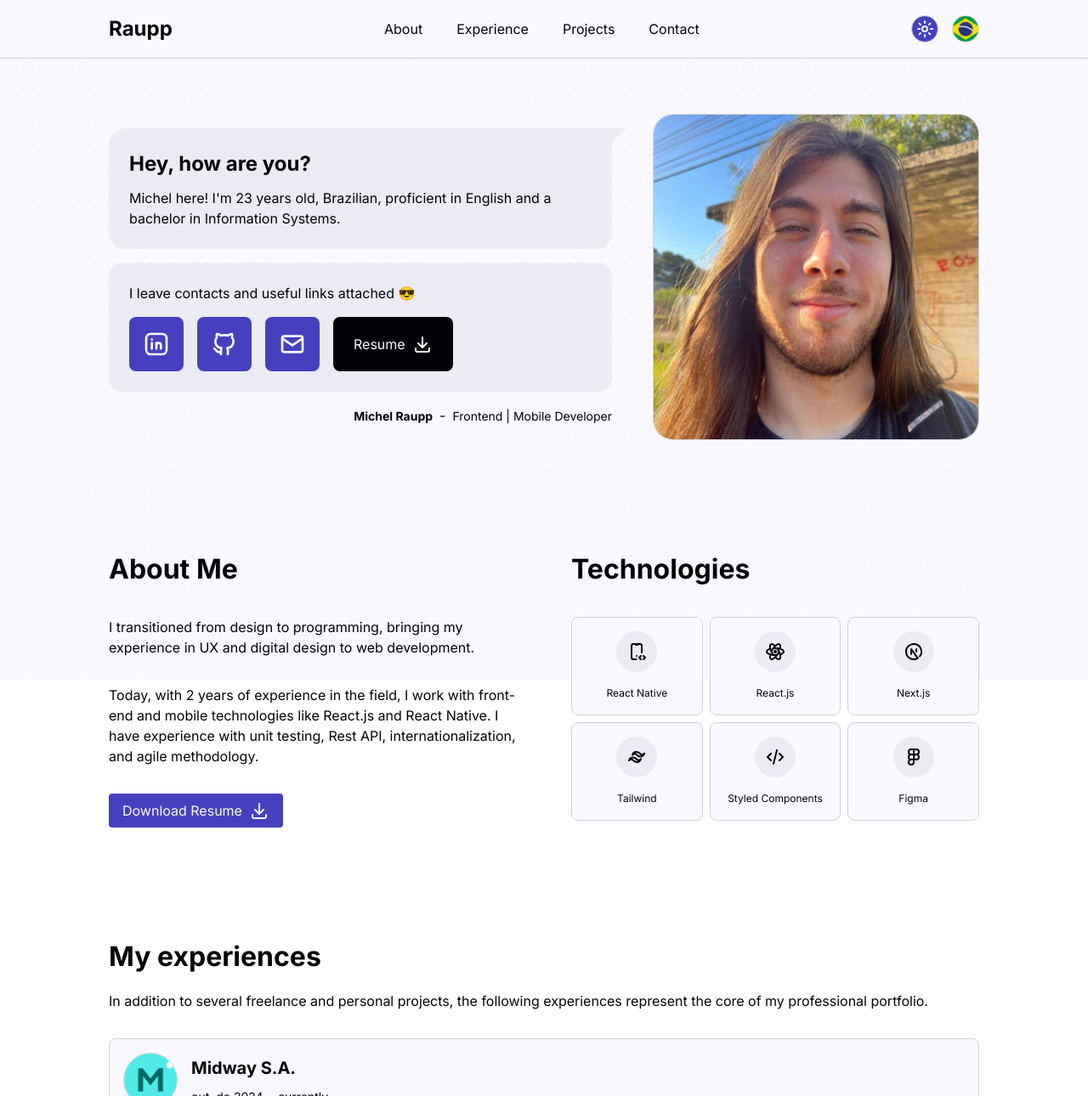
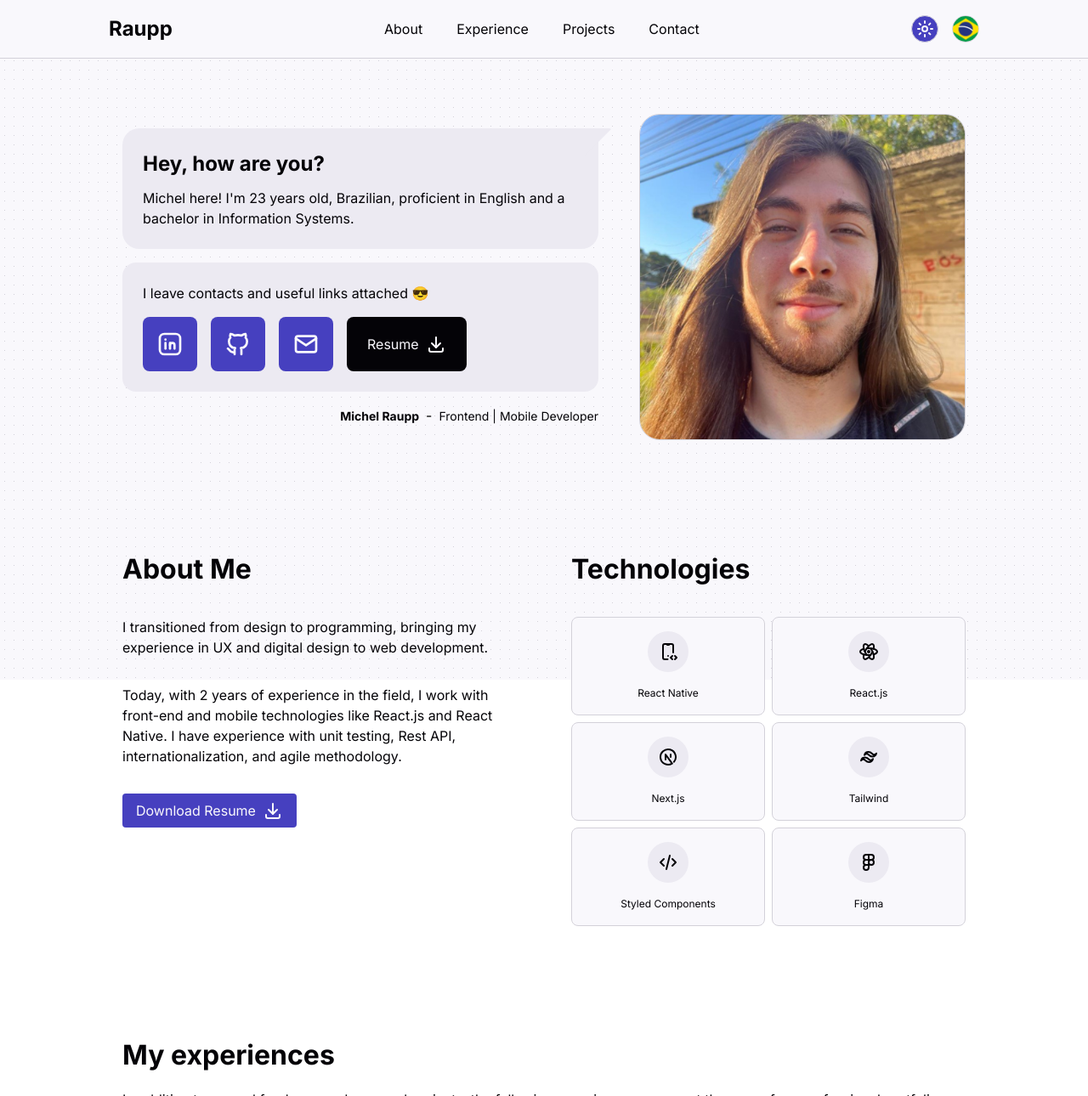
Before and after one commit to michel-raupp/portifolio-v3, a React (Vite) app: page / in a window 1280 px wide. Shown: the top 1290 px of the page at 85% size. Built offline with nearby package versions, Linux system fonts and the light colour scheme.

Commit message:
feat: adjust horizontal spacing

```diff
--- a/src/components/atoms/CommonStyles/index.ts
+++ b/src/components/atoms/CommonStyles/index.ts
@@ -33,8 +33,9 @@ export const Background = styled.div<IProps>`
 export const WebsiteBody = styled.div<IProps>`
   display: flex;
   flex-direction: column;
+  align-items: center;
   gap: 128px;
-  width: calc(100% - 32px);
+  width: 100%;
   max-width: 1024px;
   padding: 70px 0;
   margin: 0 auto;
--- a/src/components/atoms/Section/style.ts
+++ b/src/components/atoms/Section/style.ts
@@ -7,6 +7,7 @@ interface IList {
 export const Wrapper = styled.div`
   display: flex;
   flex-direction: column;
+  align-items: center;
   width: 100%;
   gap: 32px;
 
@@ -21,6 +22,7 @@ export const Col = styled.div`
   flex-direction: column;
   gap: 16px;
   width: 100%;
+  padding: 0 16px;
 
   @media (max-width: 768px) {
     gap: 8px;
@@ -32,9 +34,12 @@ export const List = styled.ul<IList>`
   flex-direction: ${({ $isHorizontalList }) =>
     $isHorizontalList ? "row" : "column"};
   gap: 32px;
-  width: 100%;
+  width: ${({ $isHorizontalList }) =>
+    $isHorizontalList ? "100%" : "calc(100% - 32px)"};
   overflow: ${({ $isHorizontalList }) =>
     $isHorizontalList ? "scroll" : "visible"};
+  padding-bottom: ${({ $isHorizontalList }) =>
+    $isHorizontalList ? "16px" : "0"};
 
   ${({ $isHorizontalList }) =>
     $isHorizontalList &&
@@ -45,10 +50,11 @@ export const List = styled.ul<IList>`
       -ms-scroll-snap-points-x: repeat(100%);
       -webkit-overflow-scrolling: touch;
       scroll-margin: 0 32px;
-      padding-bottom: 16px;
     `}
 
   @media (max-width: 768px) {
     gap: ${({ $isHorizontalList }) => ($isHorizontalList ? "8px" : "16px")};
+    padding: ${({ $isHorizontalList }) =>
+      $isHorizontalList ? "0 16px 16px 16px" : "0"};
   }
 `;
--- a/src/components/organisms/About/style.ts
+++ b/src/components/organisms/About/style.ts
@@ -1,6 +1,6 @@
+import styled from "styled-components";
 import { DARK_THEME, LIGHT_THEME, THEME_COLORS } from "@/constants";
 import { getColor } from "@/helpers";
-import styled from "styled-components";
 
 interface IProps {
   $darkMode: boolean;
@@ -8,7 +8,7 @@ interface IProps {
 export const Wrapper = styled.div`
   display: flex;
   justify-content: space-between;
-  width: 100%;
+  width: calc(100% - 32px);
   gap: 64px;
 
   @media (max-width: 768px) {
--- a/src/components/organisms/Hero/style.ts
+++ b/src/components/organisms/Hero/style.ts
@@ -12,7 +12,7 @@ export const Wrapper = styled.div`
   align-items: center;
   justify-content: space-between;
   gap: 32px;
-  width: 100%;
+  width: calc(100% - 32px);
   padding-top: 64px;
 
   @media (max-width: 1024px) {
```
